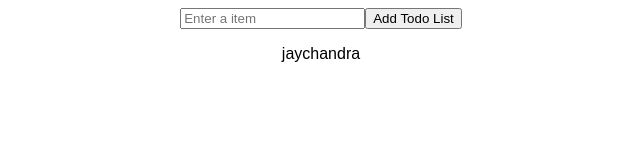
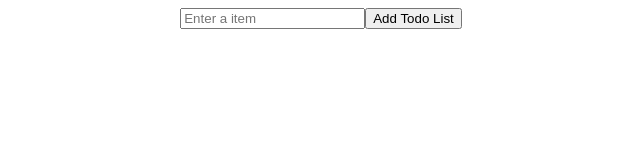
Before and after one commit to jbtek/react-redux-middleware, a React (Create React App) app: page / in a window 1280 px wide. Shown: the top 160 px of the page, without its empty margins (319-959 px from the left). Built offline with nearby package versions, Linux system fonts and the light colour scheme.

Commit message:
added todoList in todoAction

```diff
--- a/src/containers/AddToDo.js
+++ b/src/containers/AddToDo.js
@@ -1,7 +1,7 @@
 import React from "react";
 import { connect } from "react-redux";
 import { addTodo } from "../store/actions/todo.action";
-let AddToDo = ({ onClick }) => {
+let AddToDo = ({ onClick, text }) => {
   return (
     <div className="todoinput">
       <input
@@ -10,16 +10,31 @@ let AddToDo = ({ onClick }) => {
         placeholder="Enter a item"
       />
       <button onClick={onClick}>Add Todo List</button>
-      <p>jaychandra {input}</p>
+      <p>{text}</p>
     </div>
   );
 };
 let input;
 let todoList = []
-const mapStateToProps = () => ({
-  text: input
+/**
+ * this will get props of particular state that is changed after any actions and pass it like
+ * prop in this components, and any state props will be available for this component.
+ * if we pass (state,ownProps): then it will change if either one is changed.
+ * @param state
+ * @returns {{text: *}}
+ */
+const mapStateToProps = state => ({
+  text: state.todo.text
 });
 
+/**
+ *
+ * @param dispatch
+ * @param props
+ * @returns {{onClick: onClick}} object
+ * this dispatch the action with data to reducer and when updated then mapStateToProps props
+ * get updated state and props.
+ */
 const mapDispatchToProps = (dispatch, props) => ({
   onClick: () => {
       todoList.push(input);
```
